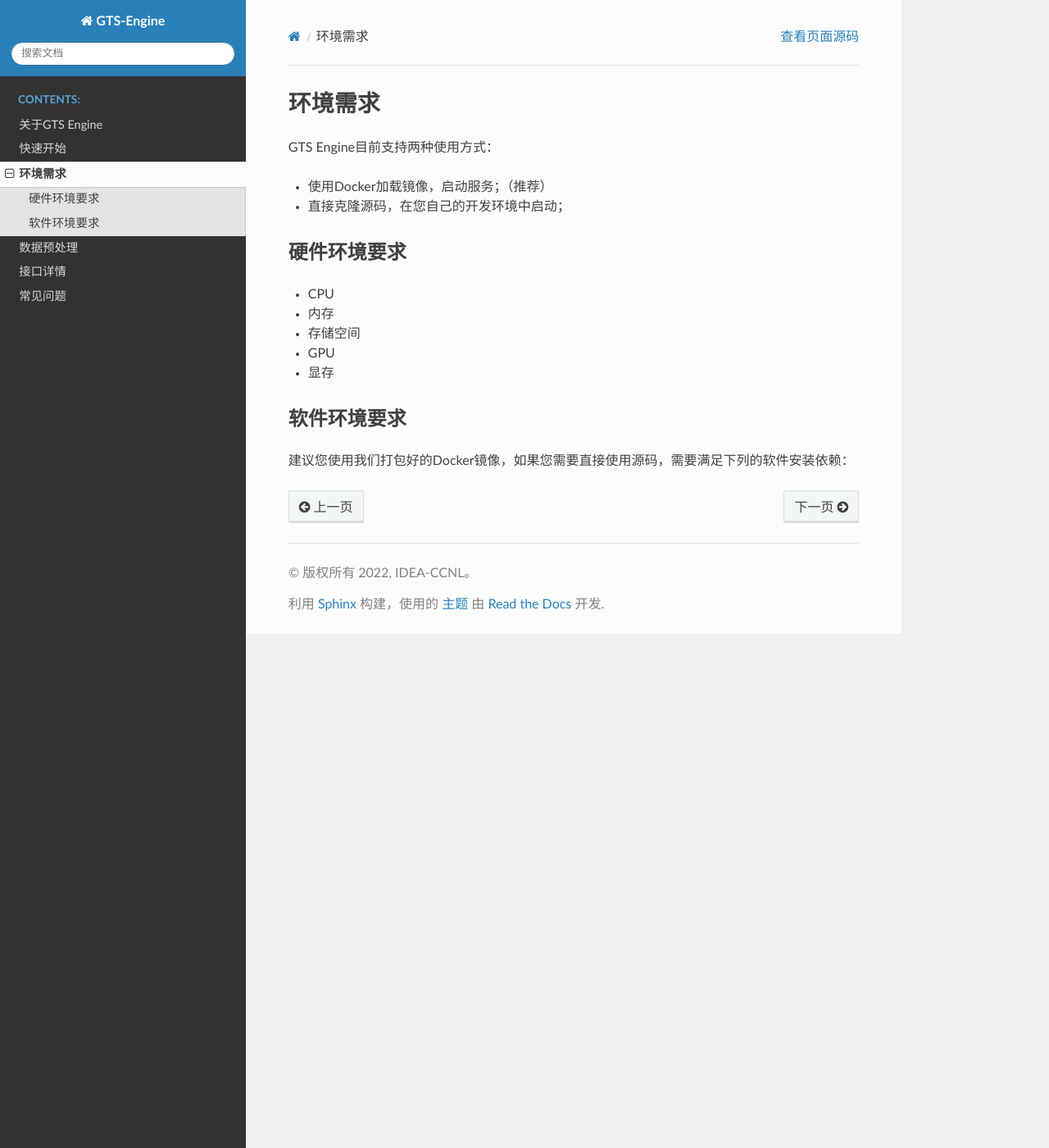
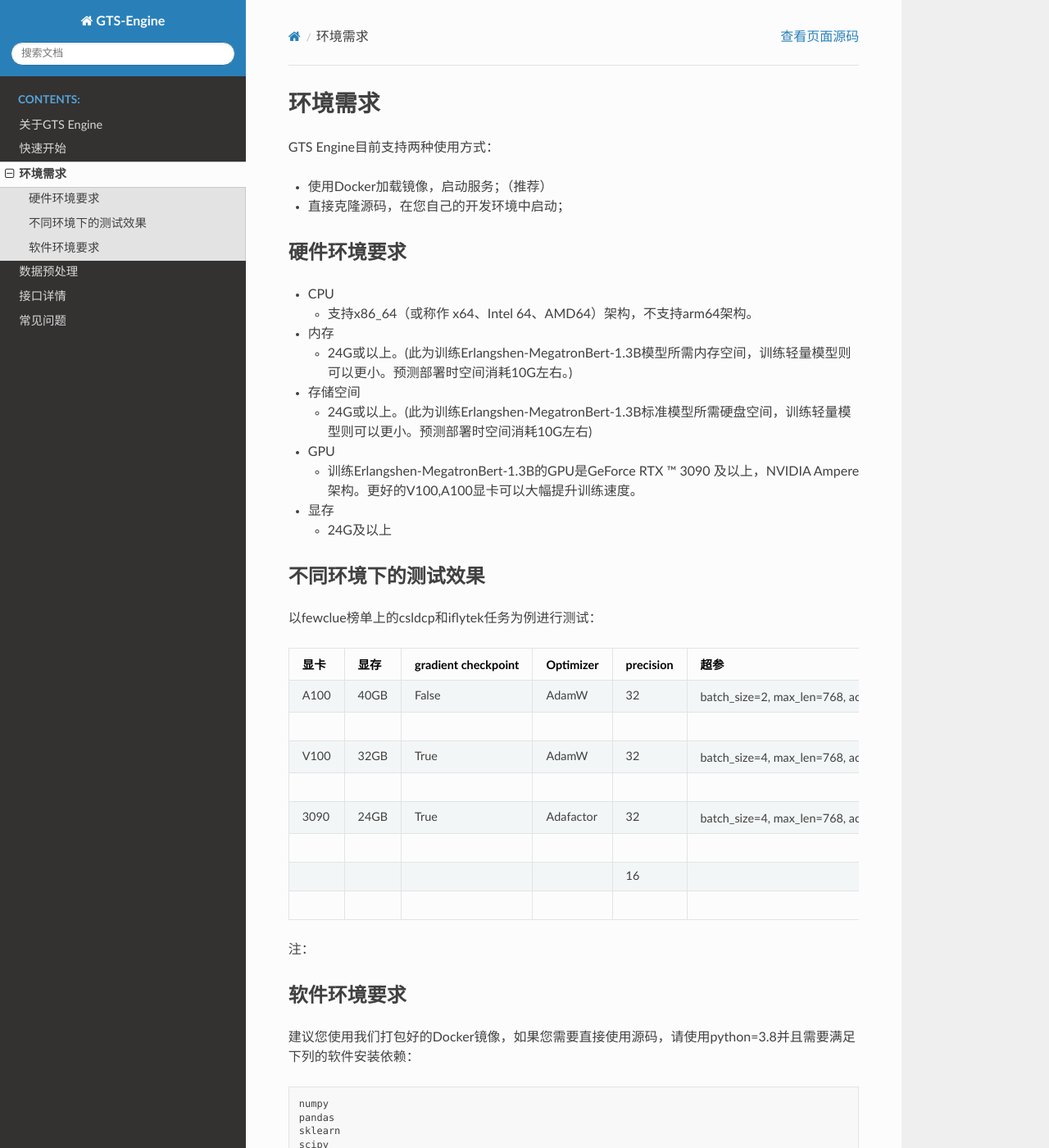
Before and after one commit to IDEA-CCNL/GTS-Engine-Doc, a Sphinx documentation site: the page built from source/docs/requirement.md, in a window 1280 px wide and 1400 px high. Shown: the whole window at 82% size. Built offline with Sphinx 7.4.7 and the Read the Docs theme 2.0.0, drawn with Linux system fonts in a browser that asks for light colours; some of the changed text lies outside the part shown.

Commit message:
update: requirement.md

````diff
--- a/source/docs/requirement.md
+++ b/source/docs/requirement.md
@@ -8,15 +8,51 @@ GTS Engine目前支持两种使用方式：
 ## 硬件环境要求
 
 - CPU
+  - 支持x86_64（或称作 x64、Intel 64、AMD64）架构，不支持arm64架构。
+- 内存
+  - 24G或以上。(此为训练Erlangshen-MegatronBert-1.3B模型所需内存空间，训练轻量模型则可以更小。预测部署时空间消耗10G左右。)
+- 存储空间
+  - 24G或以上。(此为训练Erlangshen-MegatronBert-1.3B标准模型所需硬盘空间，训练轻量模型则可以更小。预测部署时空间消耗10G左右)
+- GPU
+  - 训练Erlangshen-MegatronBert-1.3B的GPU是GeForce RTX ™ 3090 及以上，NVIDIA Ampere 架构。更好的V100,A100显卡可以大幅提升训练速度。
+- 显存
+  - 24G及以上
 
-- 内存
+## 不同环境下的测试效果
 
-- 存储空间
+以fewclue榜单上的csldcp和iflytek任务为例进行测试：
 
-- GPU
 
-- 显存
+| 显卡  | 显存  | gradient checkpoint | Optimizer | precision | 超参                                                                        | 任务    | 耗费时间(min)train/eval/knn | total training step | final epoch | test public acc | knn acc |
+| ------- | ------- | --------------------- | ----------- | ----------- | ----------------------------------------------------------------------------- | --------- | ----------------------------- | --------------------- | ------------- | ----------------- | --------- |
+| A100  | 40GB  | False               | AdamW     | 32        | batch_size=2, max_len=768, accumulate_batch = 16，val_check_internal = 0.25 | csldcp  | 48, 2 ,12                   | 837                 | 5           | 61.74           | 64.76   |
+| <br/> | <br/> | <br/>               | <br/>     | <br/>     | <br/>                                                                       | iflytek | 48, 3, 6                    | 1450                | 6           | 52.37           | 54.15   |
+| V100  | 32GB  | True                | AdamW     | 32        | batch_size=4, max_len=768, accumulate_batch = 8，val_check_internal = 0.25  | csldcp  | (42, 2, 12) * 3             | 837                 | 6           | 61.74           | 64.59   |
+| <br/> | <br/> | <br/>               | <br/>     | <br/>     | <br/>                                                                       | iflytek | (46, 3, 6) *3               | 1450                | 6           | 52.94           | 54.03   |
+| 3090  | 24GB  | True                | Adafactor | 32        | batch_size=4, max_len=768, accumulate_batch = 8，val_check_internal = 0.25  | csldcp  | 346, 6, 29                  | 837                 | 24          | 61.06           | 64.87   |
+| <br/> | <br/> | <br/>               | <br/>     | <br/>     | <br/>                                                                       | iflytek | 195, 7 ,15                  | 1450                | 11          | 51.06           | 53.52   |
+| <br/> | <br/> | <br/>               | <br/>     | 16        | <br/>                                                                       | csldcp  | 182, 6, 29                  | 837                 | 17          | 59.50           | 64.20   |
+| <br/> | <br/> | <br/>               | <br/>     | <br/>     | <br/>                                                                       | iflytek | 209, 7, 15                  | 1450                | 16          | 51.74           | 53.63   |
+
+注：
 
 ## 软件环境要求
 
-建议您使用我们打包好的Docker镜像，如果您需要直接使用源码，需要满足下列的软件安装依赖：
+建议您使用我们打包好的Docker镜像，如果您需要直接使用源码，请使用python=3.8并且需要满足下列的软件安装依赖：
+
+```python
+numpy
+pandas
+sklearn
+scipy
+matplotlib
+torch>=1.10.0
+pytorch-lightning==1.5.10
+protobuf==3.6.0
+transformers==4.18.0
+roformer>=0.4.0
+loralib
+decorator
+rich
+web.py
+```
````
